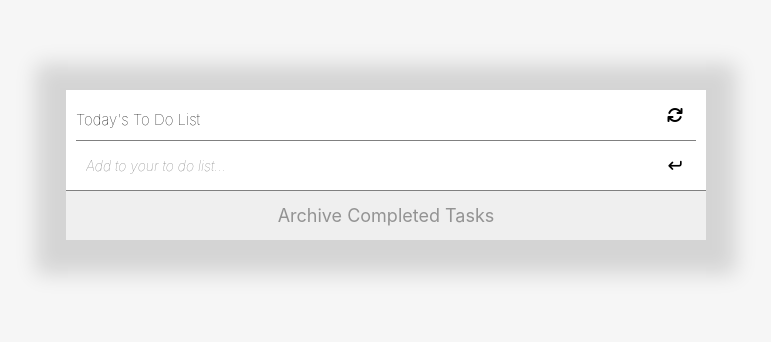
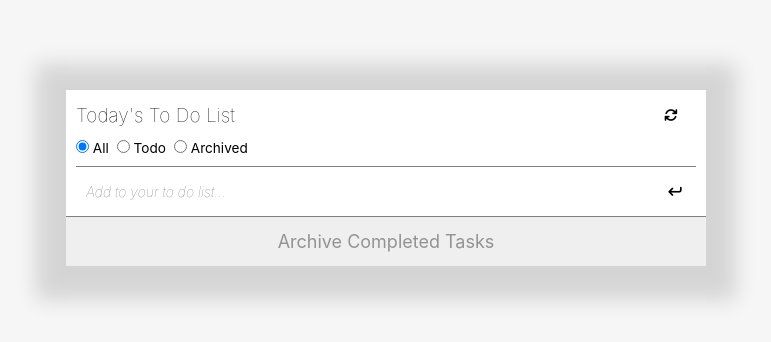
Before and after one commit to andreyselin/test-vanilla-todo, a website built with Vite: page index.html in a window 1280 px wide. Shown: the part 210-552 px from the top of the page, without its empty margins (254-1025 px from the left). Built offline with nearby package versions, Linux system fonts and the light colour scheme.

Commit message:
Add filter controls

```diff
--- a/index.html
+++ b/index.html
@@ -16,8 +16,11 @@
 <div id="toDoList">
   <div class="title">
     <h1 class="ttdl">Today's To Do List</h1>
-    <i class="fa fa-arrows-rotate icon"></i>
+    <button id="refreshButton" class="small-button">
+      <i class="fa fa-arrows-rotate icon"></i>
+    </button>
   </div>
+  <div class="filters-container"></div>
   <form id="createTaskForm" action="#" method="post">
     <div class="inputTask">
       <input id="addList" type="text" placeholder="Add to your to do list..." maxlength="80" required>
--- a/src/index.js
+++ b/src/index.js
@@ -4,6 +4,7 @@ import { tasksService } from './tasks.service.js';
 
 const createTaskForm = document.getElementById('createTaskForm');
 const addList = document.getElementById('addList');
+const refreshButton = document.getElementById('refreshButton');
 
 createTaskForm.addEventListener('submit', (e) => {
   e.preventDefault();
@@ -14,4 +15,8 @@ createTaskForm.addEventListener('submit', (e) => {
 document.querySelector('#archiveButton')
   .addEventListener('click', () => tasksService.archiveCompletedTasks());
 
+refreshButton.addEventListener('click', () => {
+  tasksService.showTasks();
+})
+
 tasksService.showTasks();
--- a/src/style.css
+++ b/src/style.css
@@ -7,6 +7,7 @@
 }
 
 body {
+  font-family: 'inter', sans-serif;
   background-color: rgb(246, 246, 246);
 }
 
@@ -41,10 +42,11 @@ body {
 /* h1 text */
 .ttdl {
   font-family: 'inter', sans-serif;
-  font-size: 15px;
+  font-size: 1.2em;
   font-weight: 100;
   font-style: normal;
   padding-top: 8px;
+  padding-bottom: 8px;
 }
 
 /* icon */
@@ -234,6 +236,14 @@ input:focus {
   cursor: pointer;
 }
 
+.filters-container {
+  padding: 0 10px 10px;
+  display: flex;
+  align-items: center;
+  gap: 8px;
+  font-size: 0.85em;
+}
+
 .task-controls {
   display: none;
   gap: 2px;
@@ -248,6 +258,7 @@ input:focus {
   display: block;
   padding: 0 20px 0 40px;
 }
+
 .content-input {
   background: none;
   border: none;
--- a/src/tasks.service.js
+++ b/src/tasks.service.js
@@ -1,7 +1,14 @@
 import { Task } from './task.js';
-import { localStorageKeys } from './const.js';
+import { localStorageKeys, statusesToFilter } from './const.js';
 
 class TasksService {
+  getStoredFilterStatus = () => {
+    return localStorage.getItem(localStorageKeys.statusToFilter) || statusesToFilter.all;
+  }
+  setStoredFilterStatus = (filterStatus) => {
+    localStorage.setItem(localStorageKeys.statusToFilter, filterStatus);
+  }
+
   getTasksListFromStorage = () => {
     let toDoLists;
 
@@ -37,7 +44,6 @@ class TasksService {
     this.showTasks();
   };
 
-  // section created dynamically
   createTaskDomElement = ({ uuid, description, content, completed, index }) => {
     const div = document.createElement('div');
     div.className = 'to-do-wrapper';
@@ -88,8 +94,30 @@ class TasksService {
     this.showTasks();
   }
 
-  // show listed tasks
+  renderFilters = (filterStatus) => {
+    const filtersContainer = document.querySelector('.filters-container');
+    filtersContainer.innerHTML = `
+      <label><input type="radio" name="choice" value="${statusesToFilter.all}"> All</label>
+      <label><input type="radio" name="choice" value="${statusesToFilter.todo}"> Todo</label>
+      <label><input type="radio" name="choice" value="${statusesToFilter.archived}"> Archived</label>
+    `;
+    const radios = filtersContainer.querySelectorAll('input[name="choice"]');
+
+    radios.forEach(radio => {
+      radio.addEventListener('change', () => {
+        this.setStoredFilterStatus(radio.value);
+        this.showTasks();
+      });
+      if (radio.value === filterStatus) {
+        radio.setAttribute('checked', 'checked');
+      }
+    });
+  }
+
   showTasks = () => {
+    const filterStatus = this.getStoredFilterStatus();
+    this.renderFilters(filterStatus);
+
     const tasks = this.getTasksListFromStorage();
     document.querySelector('.toDoListContainer').innerHTML = '';
     tasks.forEach((task) => {
@@ -103,7 +131,6 @@ class TasksService {
     this.assignControlsEventHandlers();
   };
 
-  // add a task to a list
   addTask = (description) => {
     const allTasks = this.getTasksListFromStorage();
     const index = allTasks.length + 1;
@@ -192,8 +219,6 @@ class TasksService {
         this.setContent(uuid, null);
       });
 
-      /* Content */
-
       contentInputElement?.addEventListener('keypress', (event) => {
         if (event.key === 'Enter') {
           contentInputElement.setAttribute('readonly', 'readonly');
@@ -203,7 +228,6 @@ class TasksService {
       });
 
       contentInputElement?.addEventListener('click', () => {
-        console.log(contentInputElement.classList.entries().toArray());
         contentInputElement.classList.add('being-edited');
         contentInputElement.removeAttribute('readonly');
       });
```
